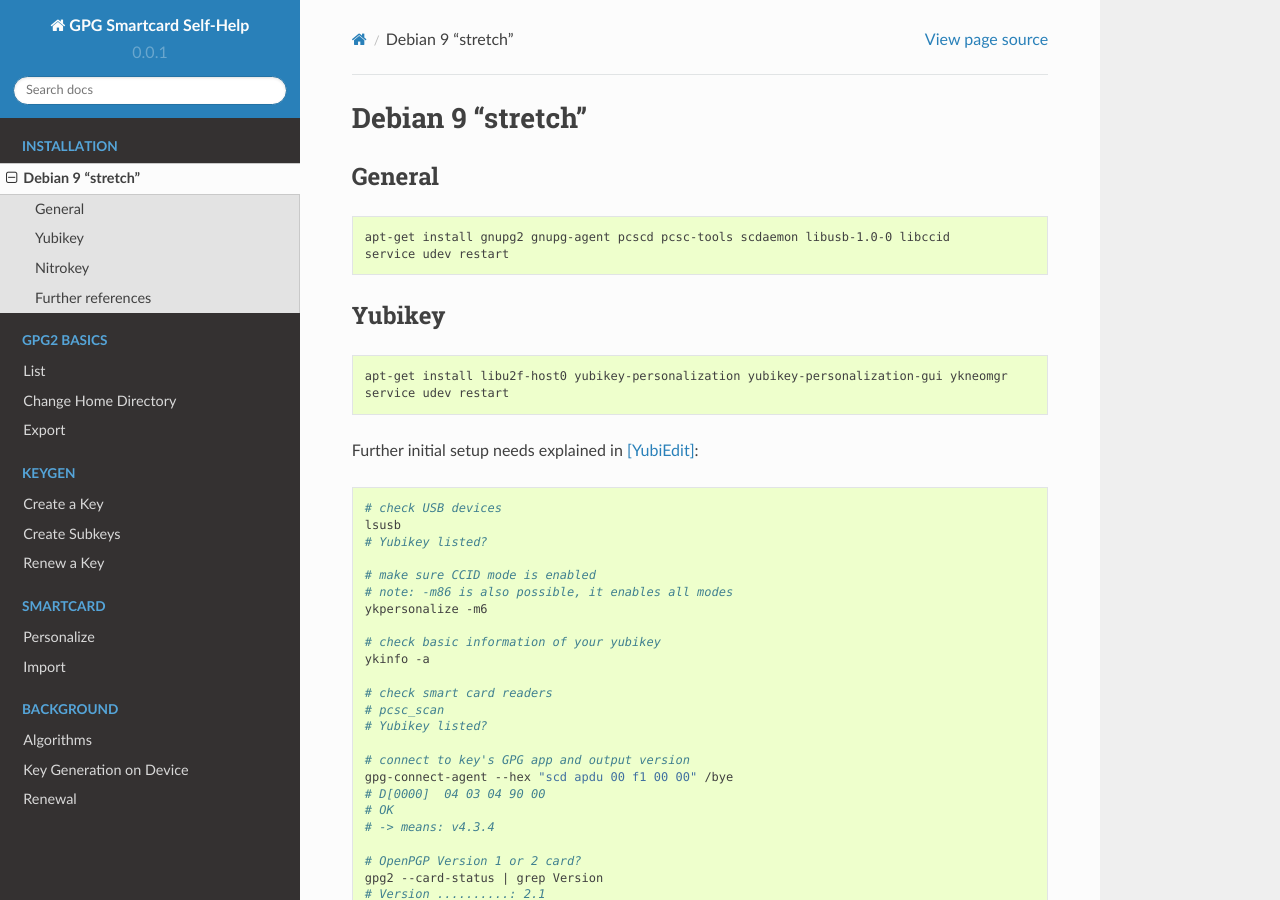
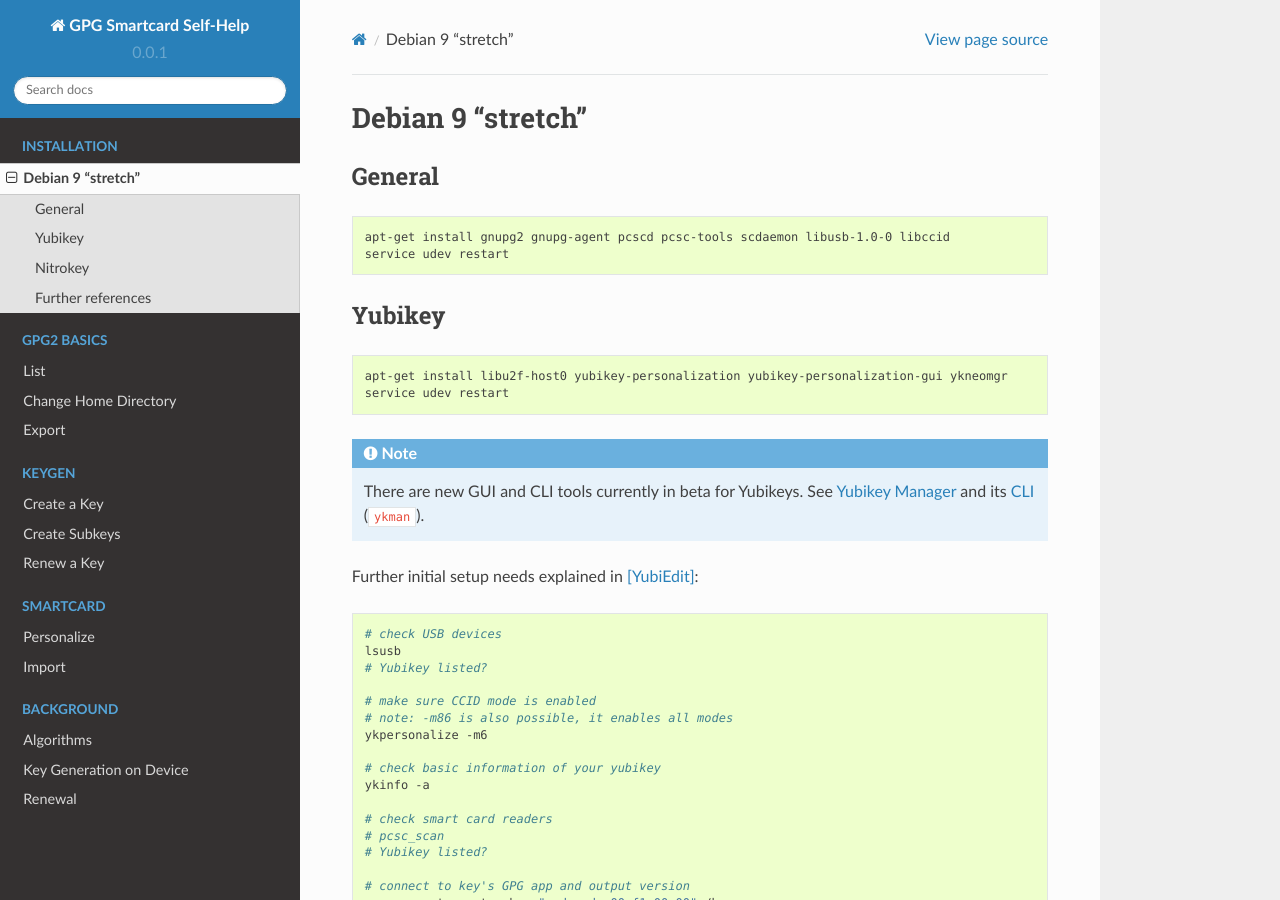
Before and after one commit to ax3l/gpg_smartcard, a Sphinx documentation site: the page built from source/install/debian.rst, in a window 1280 px wide and 900 px high. Built offline with Sphinx 7.4.7 and the Read the Docs theme 2.0.0, drawn with Linux system fonts in a browser that asks for light colours.

Commit message:
New Yubi GUIs (Beta)

```diff
--- a/source/gpg2/list.rst
+++ b/source/gpg2/list.rst
@@ -15,7 +15,7 @@
 Interpret Output
 ----------------
 
-.. code::
+.. code-block:: none
    :linenos:
 
    sec   rsa4096/0xCCCCCCCCCCCCCCCC 2015-02-01 [SCA] [expires: 2020-01-31]
--- a/source/install/debian.rst
+++ b/source/install/debian.rst
@@ -18,6 +18,11 @@
 
    apt-get install libu2f-host0 yubikey-personalization yubikey-personalization-gui ykneomgr
    service udev restart
+
+.. note::
+
+   There are new GUI and CLI tools currently in beta for Yubikeys.
+   See `Yubikey Manager <https://developers.yubico.com/yubikey-manager-qt/>`_ and its `CLI <https://developers.yubico.com/yubikey-manager/>`_ (``ykman``).
 
 Further initial setup needs explained in [YubiEdit]_:
 
```
